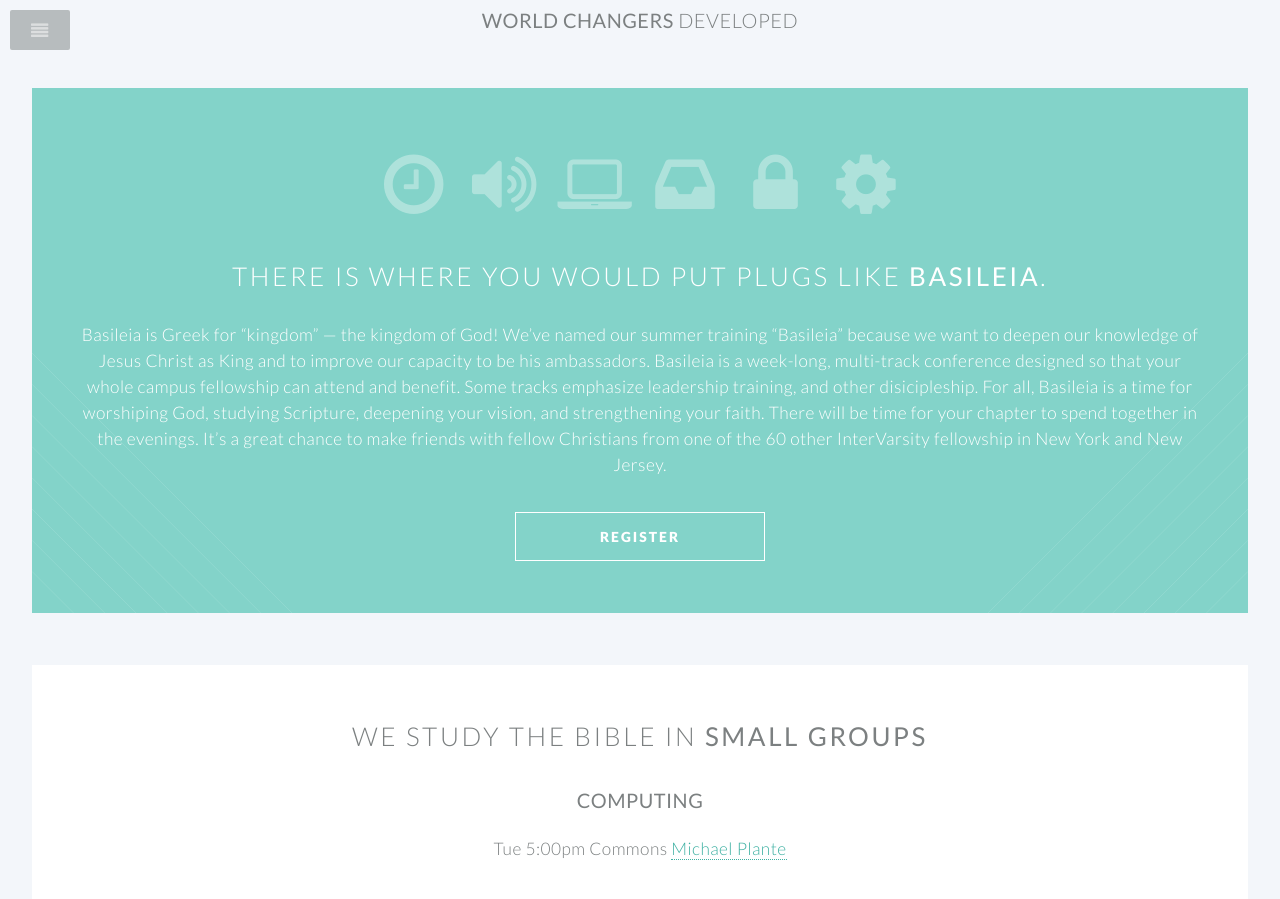
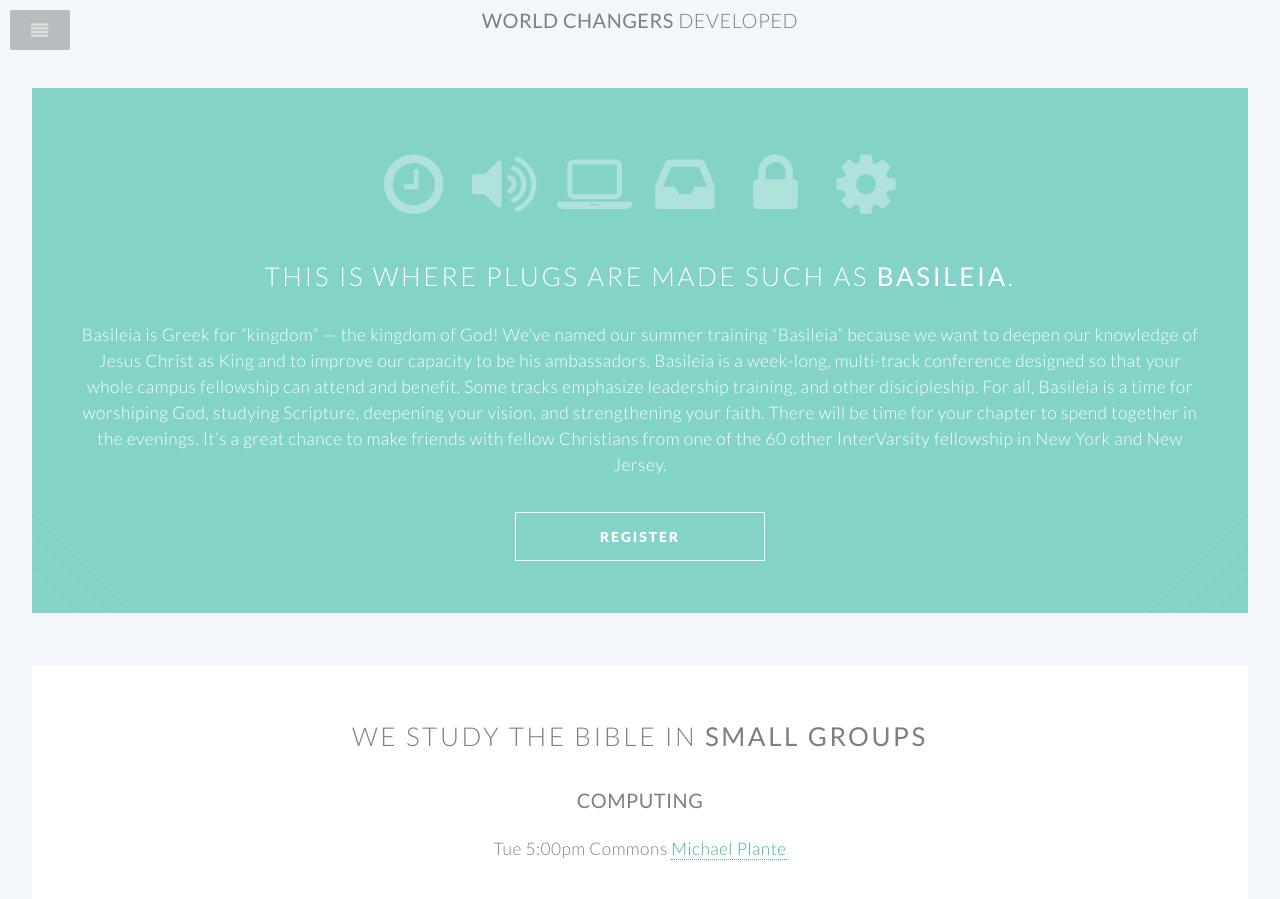
Before and after one commit to RITIVCF/ritivcf.github.io, a Jekyll site: the page built from index.html, in a window 1280 px wide and 900 px high, scrolled down 1407 px. Built offline with Jekyll 4.4.1, drawn with Linux system fonts in a browser that asks for light colours.

Commit message:
Update plug.html

```diff
--- a/_includes/plug.html
+++ b/_includes/plug.html
@@ -3,7 +3,7 @@
         <div class="8u">
 
             <header>
-                <h2> There is where you would put plugs like <strong>Basileia</strong>.</h2>
+                <h2> This is where plugs are made such as <strong>Basileia</strong>.</h2>
             </header>
             <p>Basileia is Greek for “kingdom” — the kingdom of God! We’ve named our summer training “Basileia” because we want to deepen our knowledge of Jesus Christ as King and to improve our capacity to be his ambassadors. Basileia is a week-long, multi-track conference designed so that your whole campus fellowship can attend and benefit. Some tracks emphasize leadership training, and other disicipleship. For all, Basileia is a time for worshiping God, studying Scripture, deepening your vision, and strengthening your faith.
 
```
